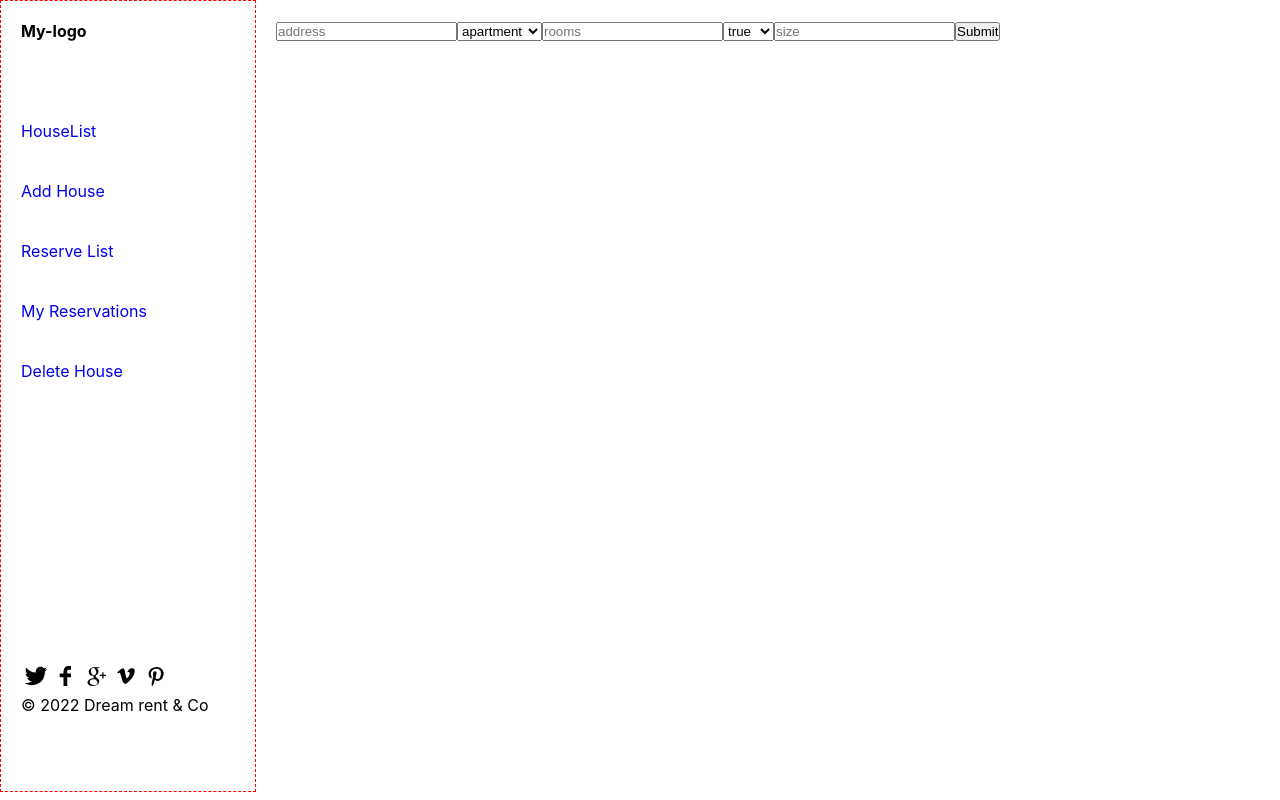
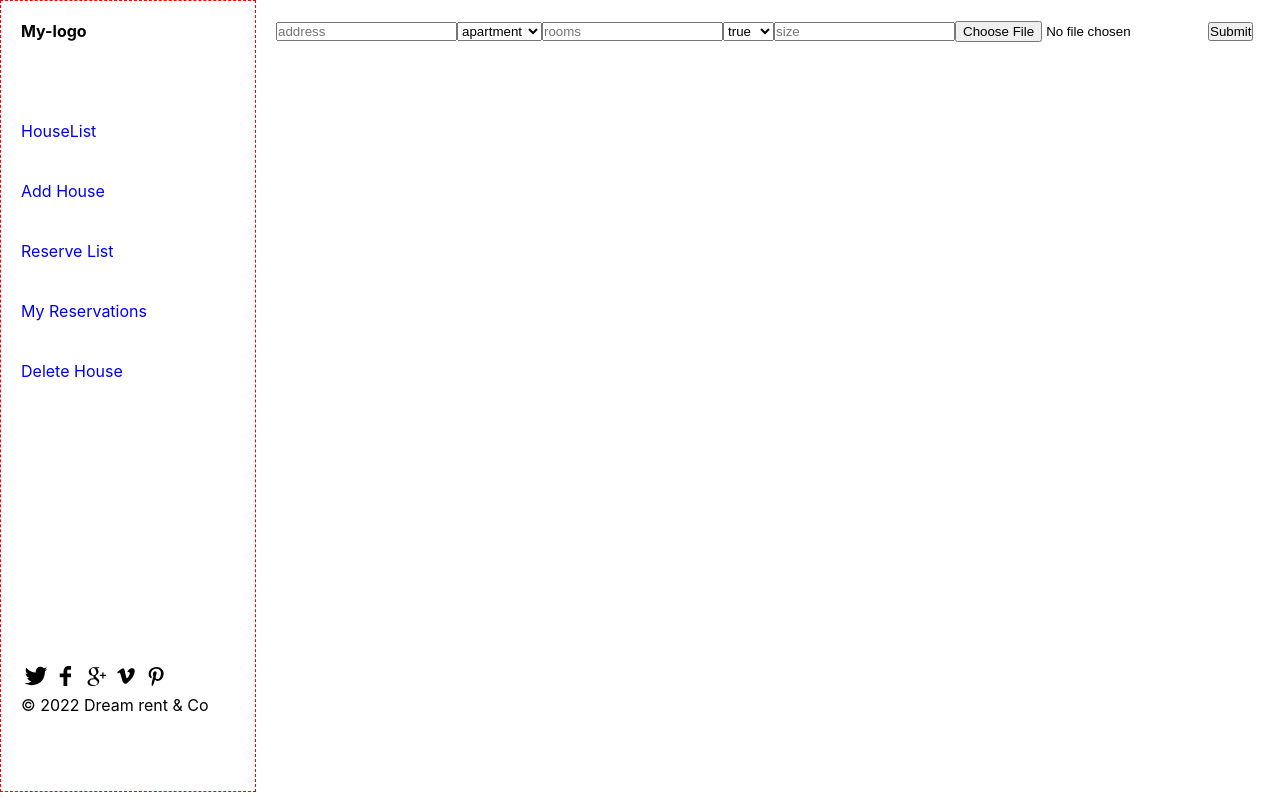
Before and after one commit to Shubh-Dev/dream-rent, a React (Create React App) app: page /add-house in a window 1280 px wide. Built offline with nearby package versions, Linux system fonts and the light colour scheme; sample sign-in values are in the browser's storage.

Commit message:
ADD HOUSE FORM INPUT CHANGE, IMAGE FIELD ADD

```diff
--- a/src/components/AddHouse.js
+++ b/src/components/AddHouse.js
@@ -8,6 +8,7 @@ const AddHouse = () => {
     rooms: '',
     balcony: '',
     size: '',
+    image: null,
   });
 
   const handleChange = (e) => {
@@ -15,6 +16,10 @@ const AddHouse = () => {
   };
 
   const redirectAfterSubmit = () => window.location.replace('/');
+
+  const onImageChange = (e) => {
+    setHouse({ ...house, image: e.target.files[0] });
+  };
 
   const handleSubmit = (e) => {
     e.preventDefault();
@@ -33,6 +38,7 @@ const AddHouse = () => {
       rooms: '',
       balcony: '',
       size: '',
+      image: null,
     });
     redirectAfterSubmit();
   };
@@ -77,6 +83,15 @@ const AddHouse = () => {
           value={house.size}
           onChange={handleChange}
         />
+
+        <input
+          type="file"
+          accept="image/*"
+          name="image"
+          multiple={false}
+          onChange={onImageChange}
+        />
+
         <button type="submit" onSubmit={redirectAfterSubmit}>Submit</button>
       </form>
     </div>
```
